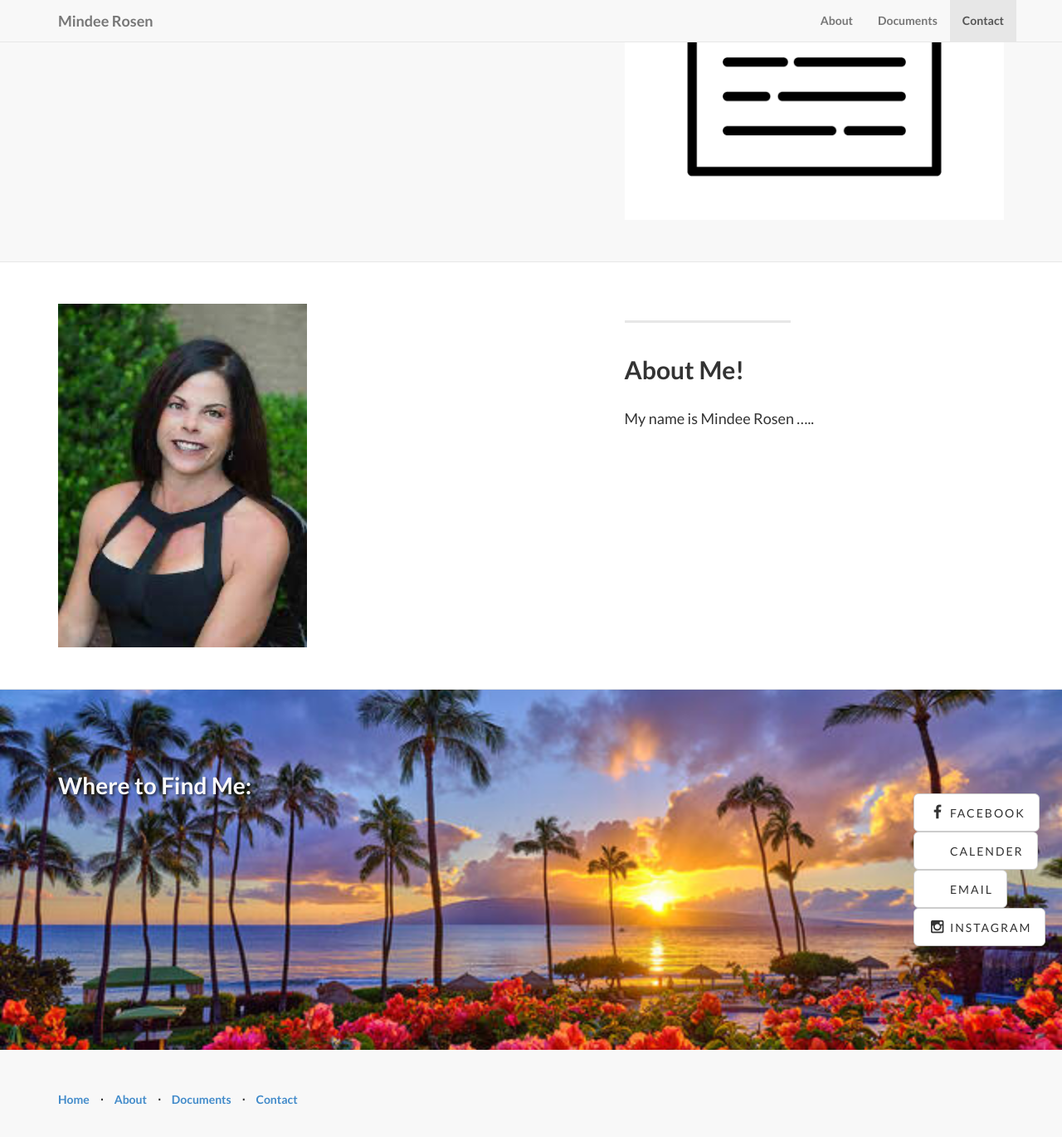
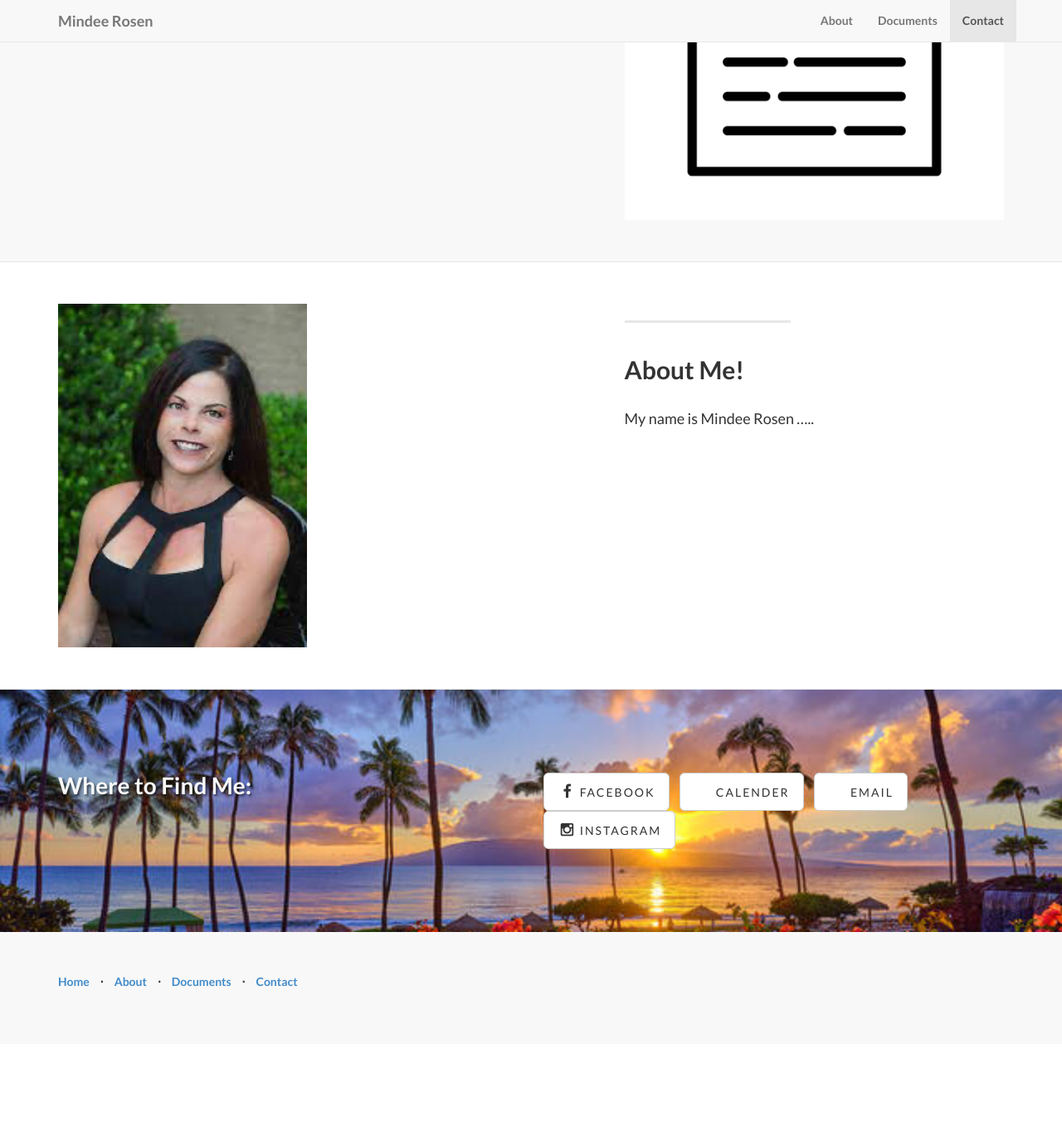
Before and after one commit to zacklacanna/mindee-website, a Jekyll site: the page built from index.html, in a window 1280 px wide and 1400 px high, scrolled down 1782 px. Shown: the top 1370 px of the window at 83% size. Built offline with Jekyll 4.4.1, drawn with Linux system fonts in a browser that asks for light colours; nearby versions of some CDN libraries; library files that are not in the unit come from our copies; after the commit the page ends 3040 px from its top, so only the background shows below that.

Commit message:
Update landing-page.css

```diff
--- a/css/landing-page.css
+++ b/css/landing-page.css
@@ -127,15 +127,15 @@ h6 {
 }
 
 .banner-social-buttons {
-    float: right;
+    //float: right;
     margin-top: 0;
-    width: 25%; /* three boxes (use 25% for four, and 50% for two, etc) */
-    padding: 25px;
+    //width: 25%; /* three boxes (use 25% for four, and 50% for two, etc) */
+    //padding: 25px;
 }
 
 @media(max-width:1199px) {
     ul.banner-social-buttons {
-        float: left;
+        // float: left;
         margin-top: 15px;
     }
 }
@@ -150,14 +150,13 @@ h6 {
     ul.banner-social-buttons > li {
         display: flex;
         margin-bottom: 15px;
-        width: 25%; /* three boxes (use 25% for four, and 50% for two, etc) */
-        padding: 25px;
-        padding: 0;
+        //width: 25%; /* three boxes (use 25% for four, and 50% for two, etc) */
+        //padding: 25px;
+        //padding: 0;
     }
 
     ul.banner-social-buttons > li:last-child {
         margin-bottom: 0;
-        width: 25%;
     }
 }
 
```
